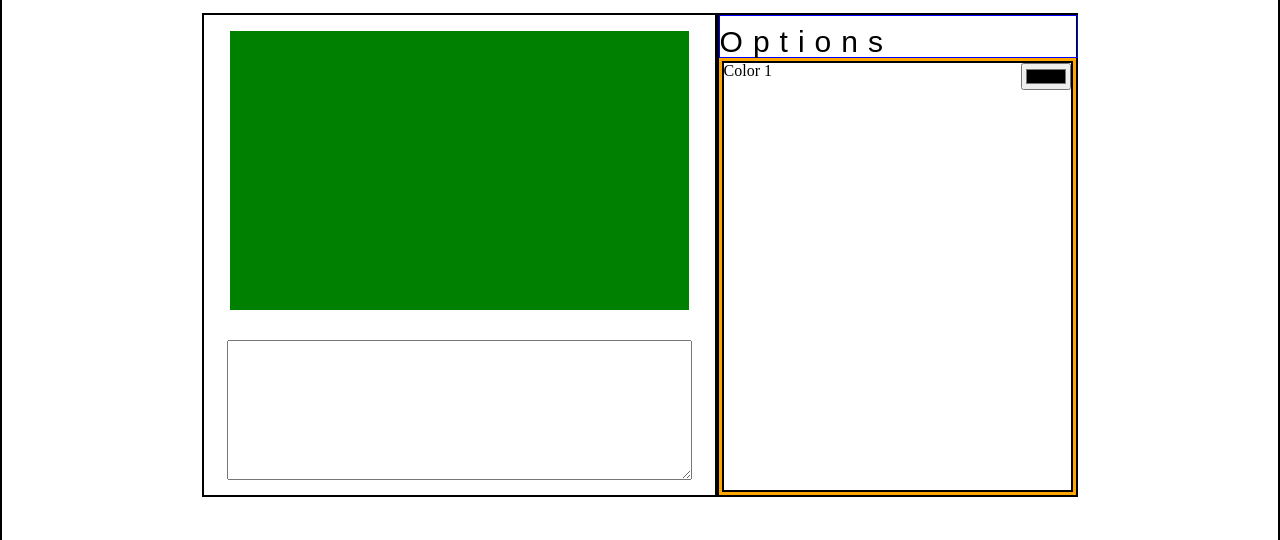
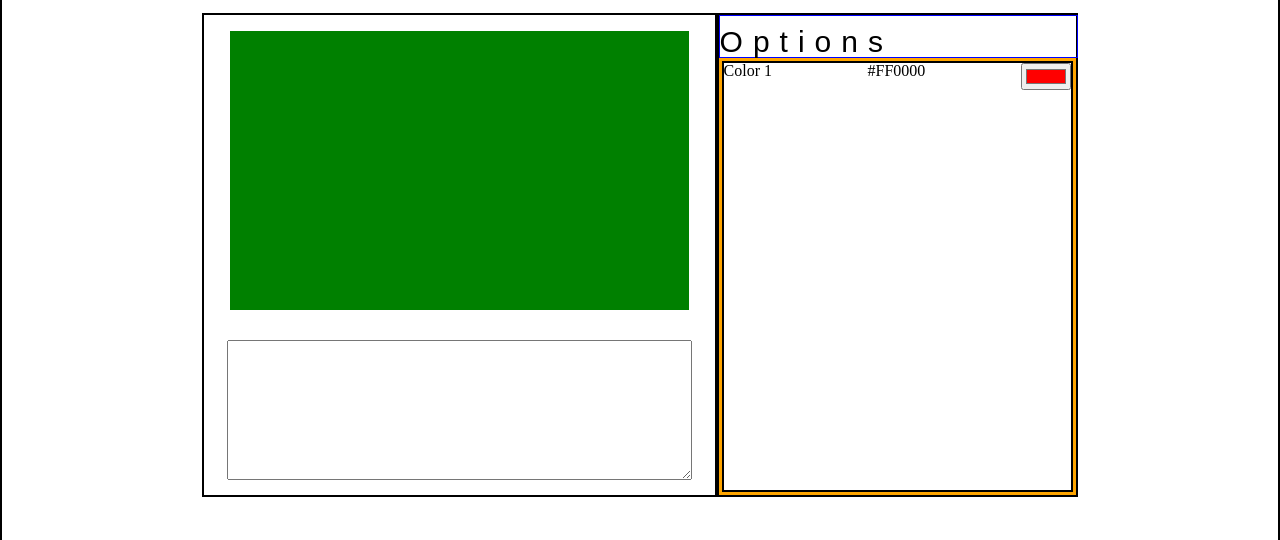
Before and after one commit to zacharybaca/css-gradient-tool, a React (Vite) app: page / in a window 1280 px wide. Shown: the part 166-706 px from the top of the page. Built offline with nearby package versions, Linux system fonts and the light colour scheme; a web font is replaced by a local one.

Commit message:
Update ToolContainer.jsx

```diff
--- a/src/components/ToolContainer/ToolContainer.jsx
+++ b/src/components/ToolContainer/ToolContainer.jsx
@@ -2,11 +2,11 @@ import Preview from "../Preview/Preview";
 import Options from "../Options/Options";
 import "./tool-container.css";
 
-export default function ToolContainer() {
+export default function ToolContainer(props) {
     return (
         <div id="tool-container">
-            <Preview />
-            <Options />
+            <Preview color={props.color}/>
+            <Options color={props.color} setColor={props.setColor} handleChange={props.handleChange}/>
         </div>
     )
 }
```
